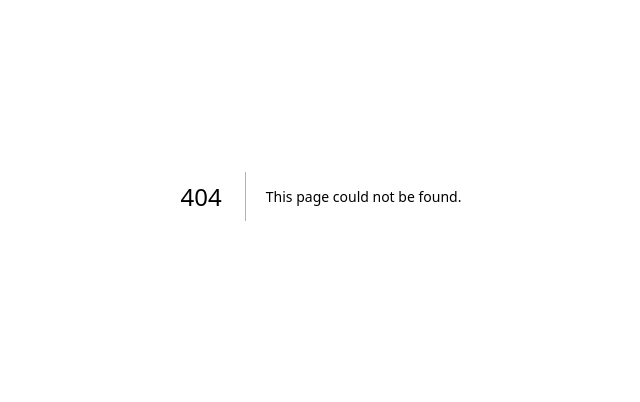
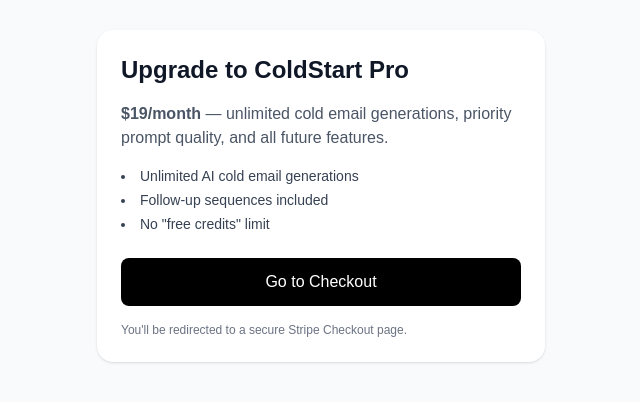
Before and after one commit to thiagolefebure/cold-email-generator, a Next.js app: page /pricing in a window 1280 px wide. Before the commit this address had no page. Shown: the part 204-606 px from the top of the page, without its empty margins (319-959 px from the left). Built offline with nearby package versions, Linux system fonts and the light colour scheme.

Commit message:
Add Stripe checkout, pricing page, and Pro user functionality

```diff
--- a/package.json
+++ b/package.json
@@ -13,6 +13,7 @@
     "openai": "^6.8.1",
     "react": "19.2.0",
     "react-dom": "19.2.0",
+    "stripe": "^19.3.1",
     "zod": "^4.1.12"
   },
   "devDependencies": {
--- /dev/null
+++ b/src/app/api/checkout/route.ts
@@ -0,0 +1,59 @@
+import { NextResponse } from "next/server";
+
+import Stripe from "stripe";
+
+
+
+const stripe = new Stripe(process.env.STRIPE_SECRET_KEY as string, {
+
+  apiVersion: "2023-10-16",
+
+});
+
+
+
+export async function POST() {
+
+  try {
+
+    const session = await stripe.checkout.sessions.create({
+
+      mode: "subscription",
+
+      line_items: [
+
+        {
+
+          price: process.env.STRIPE_PRICE_ID,
+
+          quantity: 1,
+
+        },
+
+      ],
+
+      success_url: `${process.env.NEXT_PUBLIC_BASE_URL}/success`,
+
+      cancel_url: `${process.env.NEXT_PUBLIC_BASE_URL}/pricing`,
+
+    });
+
+
+
+    return NextResponse.json({ url: session.url });
+
+  } catch (err) {
+
+    console.error("Stripe checkout error", err);
+
+    return NextResponse.json(
+
+      { error: "Unable to create checkout session" },
+
+      { status: 500 }
+
+    );
+
+  }
+
+}
--- a/src/app/page.tsx
+++ b/src/app/page.tsx
@@ -1,6 +1,6 @@
 "use client";
 
-import { useState } from "react";
+import { useState, useEffect } from "react";
 
 
 
@@ -34,13 +34,25 @@
 
   });
 
+  const [isPro, setIsPro] = useState(false);
+
+  useEffect(() => {
+
+    if (typeof window === "undefined") return;
+
+    const pro = localStorage.getItem("is_pro") === "true";
+
+    setIsPro(pro);
+
+  }, []);
+
 
 
   async function onSubmit(e: React.FormEvent) {
 
     e.preventDefault();
 
-    if (credits <= 0) {
+    if (!isPro && credits <= 0) {
 
       alert("You've used your free credits. Please upgrade to continue.");
 
@@ -68,15 +80,19 @@
 
     setLoading(false);
 
-    setCredits((c) => {
+    if (!isPro) {
 
-      const next = c - 1;
+      setCredits((c) => {
 
-      localStorage.setItem("credits", String(next));
+        const next = c - 1;
 
-      return next;
+        localStorage.setItem("credits", String(next));
 
-    });
+        return next;
+
+      });
+
+    }
 
   }
 
@@ -90,13 +106,23 @@
 
         <h1 className="text-2xl font-bold text-gray-900">{process.env.NEXT_PUBLIC_APP_NAME}</h1>
 
+        <p className="text-xs text-gray-500">
+          Plan: {isPro ? "Pro (unlimited generations)" : "Free (5 credits)"}
+        </p>
+
+        <p className="text-sm text-gray-500">Free credits left: {credits}</p>
+
+        {!isPro && (
+          <a href="/pricing" className="text-sm text-blue-600 underline">
+            Upgrade to Pro
+          </a>
+        )}
+
         <p className="text-gray-600">Generate 3 personalized cold emails + 2 follow-ups in seconds. First 5 generations are free.</p>
 
         <a href="/landing" className="text-sm text-blue-600 underline">
           Join the waitlist
         </a>
-
-        <p className="text-sm text-gray-500">Free credits left: {credits}</p>
 
 
 
--- /dev/null
+++ b/src/app/pricing/page.tsx
@@ -0,0 +1,99 @@
+"use client";
+
+
+
+export default function Pricing() {
+
+  async function goToCheckout() {
+
+    const res = await fetch("/api/checkout", {
+
+      method: "POST",
+
+    });
+
+
+
+    if (!res.ok) {
+
+      alert("Error starting checkout. Please try again.");
+
+      return;
+
+    }
+
+
+
+    const data = await res.json();
+
+    if (data.url) {
+
+      window.location.href = data.url;
+
+    } else {
+
+      alert("No checkout URL returned.");
+
+    }
+
+  }
+
+
+
+  return (
+
+    <main className="min-h-screen bg-gray-50 text-gray-900 flex items-center justify-center p-6">
+
+      <div className="bg-white rounded-2xl shadow max-w-md w-full p-6 space-y-4">
+
+        <h1 className="text-2xl font-bold">Upgrade to ColdStart Pro</h1>
+
+        <p className="text-gray-600">
+
+          <strong>$19/month</strong> — unlimited cold email generations, priority prompt quality,
+
+          and all future features.
+
+        </p>
+
+
+
+        <ul className="list-disc list-inside text-sm text-gray-700 space-y-1">
+
+          <li>Unlimited AI cold email generations</li>
+
+          <li>Follow-up sequences included</li>
+
+          <li>No "free credits" limit</li>
+
+        </ul>
+
+
+
+        <button
+
+          onClick={goToCheckout}
+
+          className="w-full bg-black text-white rounded-lg py-3 font-medium mt-2"
+
+        >
+
+          Go to Checkout
+
+        </button>
+
+
+
+        <p className="text-xs text-gray-500">
+
+          You'll be redirected to a secure Stripe Checkout page.
+
+        </p>
+
+      </div>
+
+    </main>
+
+  );
+
+}
--- /dev/null
+++ b/src/app/success/page.tsx
@@ -0,0 +1,55 @@
+"use client";
+
+import { useEffect } from "react";
+
+
+
+export default function Success() {
+
+  useEffect(() => {
+
+    // Very simple: mark user as "Pro" in localStorage for now
+
+    if (typeof window !== "undefined") {
+
+      localStorage.setItem("is_pro", "true");
+
+    }
+
+  }, []);
+
+
+
+  return (
+
+    <main className="min-h-screen bg-gray-50 text-gray-900 flex items-center justify-center p-6">
+
+      <div className="bg-white rounded-2xl shadow max-w-md w-full p-6 space-y-4">
+
+        <h1 className="text-2xl font-bold">You're Pro 🎉</h1>
+
+        <p className="text-gray-700">
+
+          Your subscription is active. You now have unlimited generations.
+
+        </p>
+
+        <a
+
+          href="/"
+
+          className="inline-block mt-2 bg-black text-white px-4 py-2 rounded-lg text-sm"
+
+        >
+
+          Go back to the app
+
+        </a>
+
+      </div>
+
+    </main>
+
+  );
+
+}
```
Also changed, not shown: 1 other file (tests, documents, lock files or other folders).
